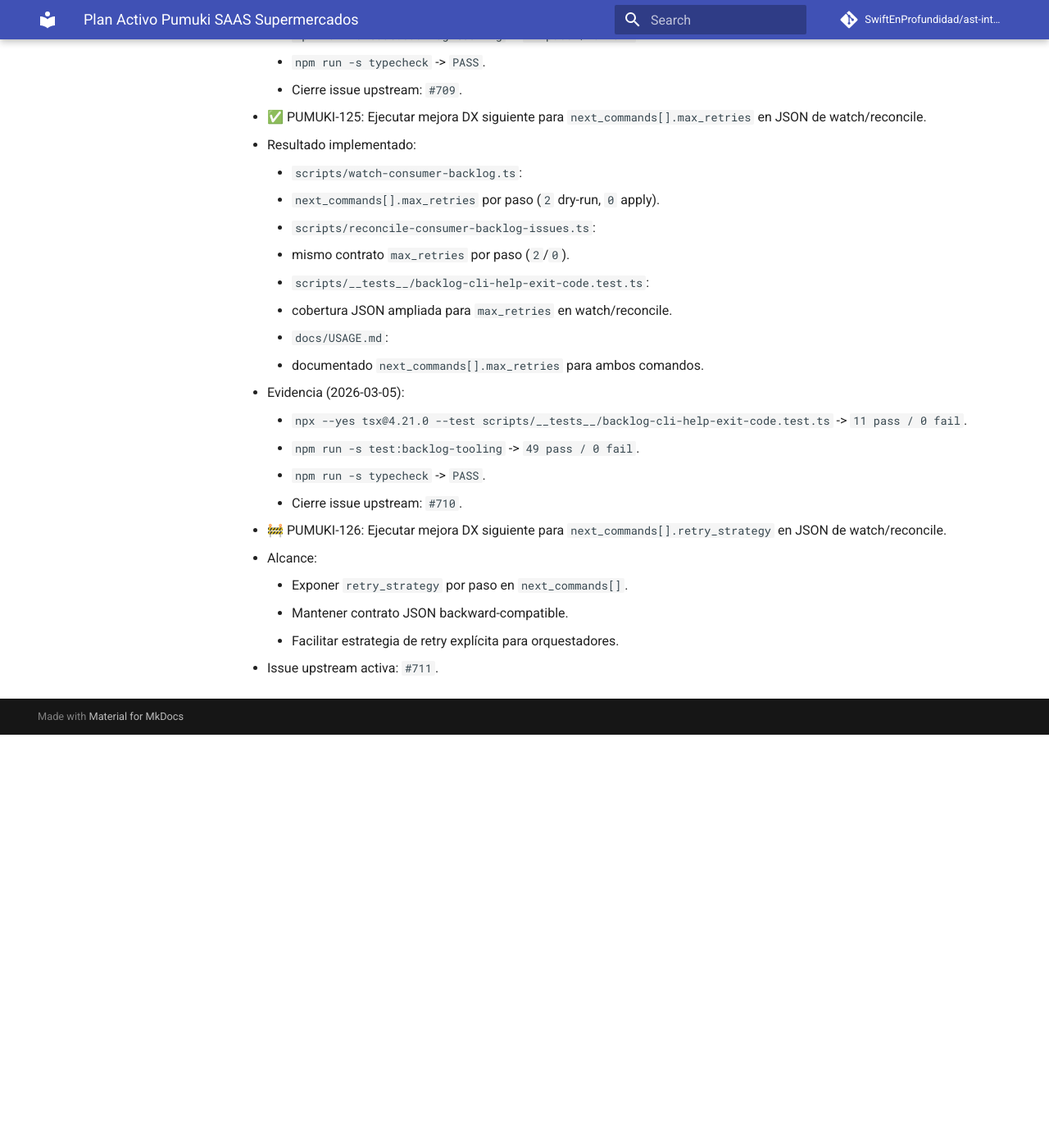
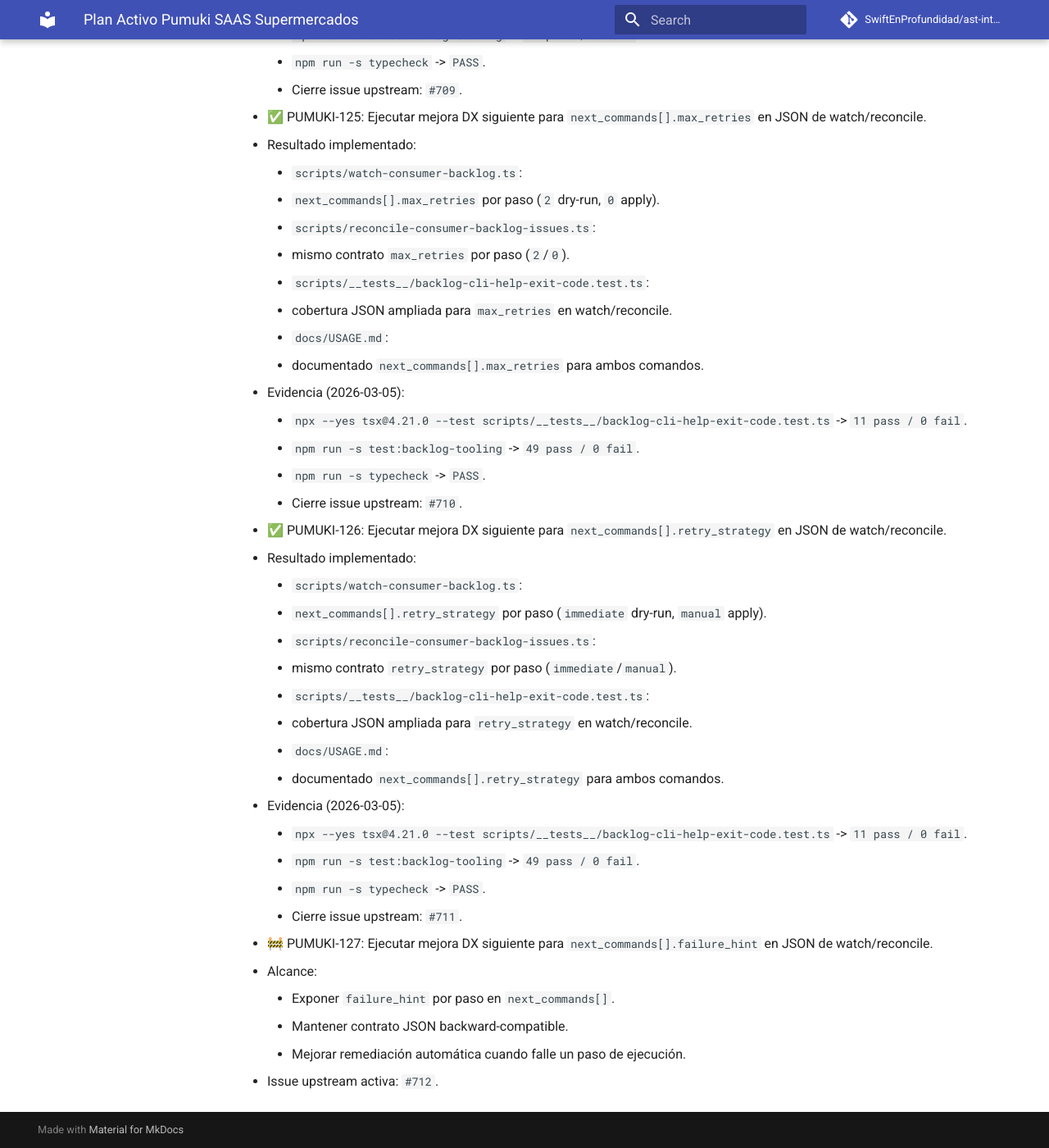
Before and after one commit to SwiftEnProfundidad/ast-intelligence-hooks, an MkDocs documentation site: the page built from docs/seguimiento-activo-pumuki-saas-supermercados.md, in a window 1280 px wide and 1400 px high, scrolled down 54966 px. Shown: the whole window at 82% size. Built offline with MkDocs 1.6.1 and Material for MkDocs 9.7.7, drawn with Linux system fonts in a browser that asks for light colours; comment, search, counter and statistics services are not loaded; before the commit the page ends 55862 px from its top, so only the background shows below that.

Commit message:
feat(backlog-tooling): add next_commands retry_strategy metadata

```diff
--- a/docs/seguimiento-activo-pumuki-saas-supermercados.md
+++ b/docs/seguimiento-activo-pumuki-saas-supermercados.md
@@ -1558,9 +1558,25 @@
     - `npm run -s typecheck` -> `PASS`.
     - Cierre issue upstream: `#710`.
 
-- 🚧 PUMUKI-126: Ejecutar mejora DX siguiente para `next_commands[].retry_strategy` en JSON de watch/reconcile.
+- ✅ PUMUKI-126: Ejecutar mejora DX siguiente para `next_commands[].retry_strategy` en JSON de watch/reconcile.
+  - Resultado implementado:
+    - `scripts/watch-consumer-backlog.ts`:
+      - `next_commands[].retry_strategy` por paso (`immediate` dry-run, `manual` apply).
+    - `scripts/reconcile-consumer-backlog-issues.ts`:
+      - mismo contrato `retry_strategy` por paso (`immediate`/`manual`).
+    - `scripts/__tests__/backlog-cli-help-exit-code.test.ts`:
+      - cobertura JSON ampliada para `retry_strategy` en watch/reconcile.
+    - `docs/USAGE.md`:
+      - documentado `next_commands[].retry_strategy` para ambos comandos.
+  - Evidencia (2026-03-05):
+    - `npx --yes tsx@4.21.0 --test scripts/__tests__/backlog-cli-help-exit-code.test.ts` -> `11 pass / 0 fail`.
+    - `npm run -s test:backlog-tooling` -> `49 pass / 0 fail`.
+    - `npm run -s typecheck` -> `PASS`.
+    - Cierre issue upstream: `#711`.
+
+- 🚧 PUMUKI-127: Ejecutar mejora DX siguiente para `next_commands[].failure_hint` en JSON de watch/reconcile.
   - Alcance:
-    - Exponer `retry_strategy` por paso en `next_commands[]`.
+    - Exponer `failure_hint` por paso en `next_commands[]`.
     - Mantener contrato JSON backward-compatible.
-    - Facilitar estrategia de retry explícita para orquestadores.
-  - Issue upstream activa: `#711`.
+    - Mejorar remediación automática cuando falle un paso de ejecución.
+  - Issue upstream activa: `#712`.
```
Also changed, not shown: docs/USAGE.md (+2 -0 lines), docs/registro-maestro-de-seguimiento.md (+2 -2 lines), 3 other files.
